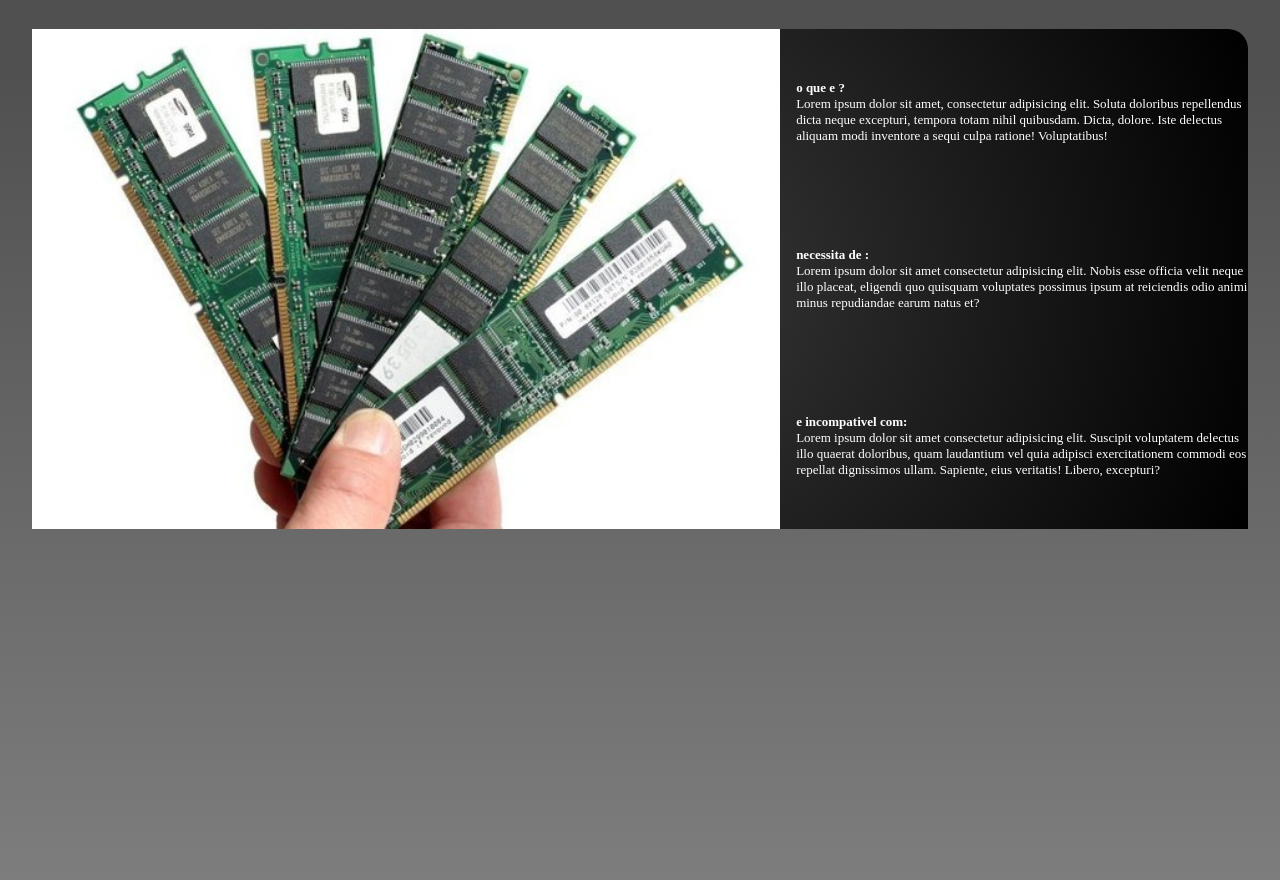
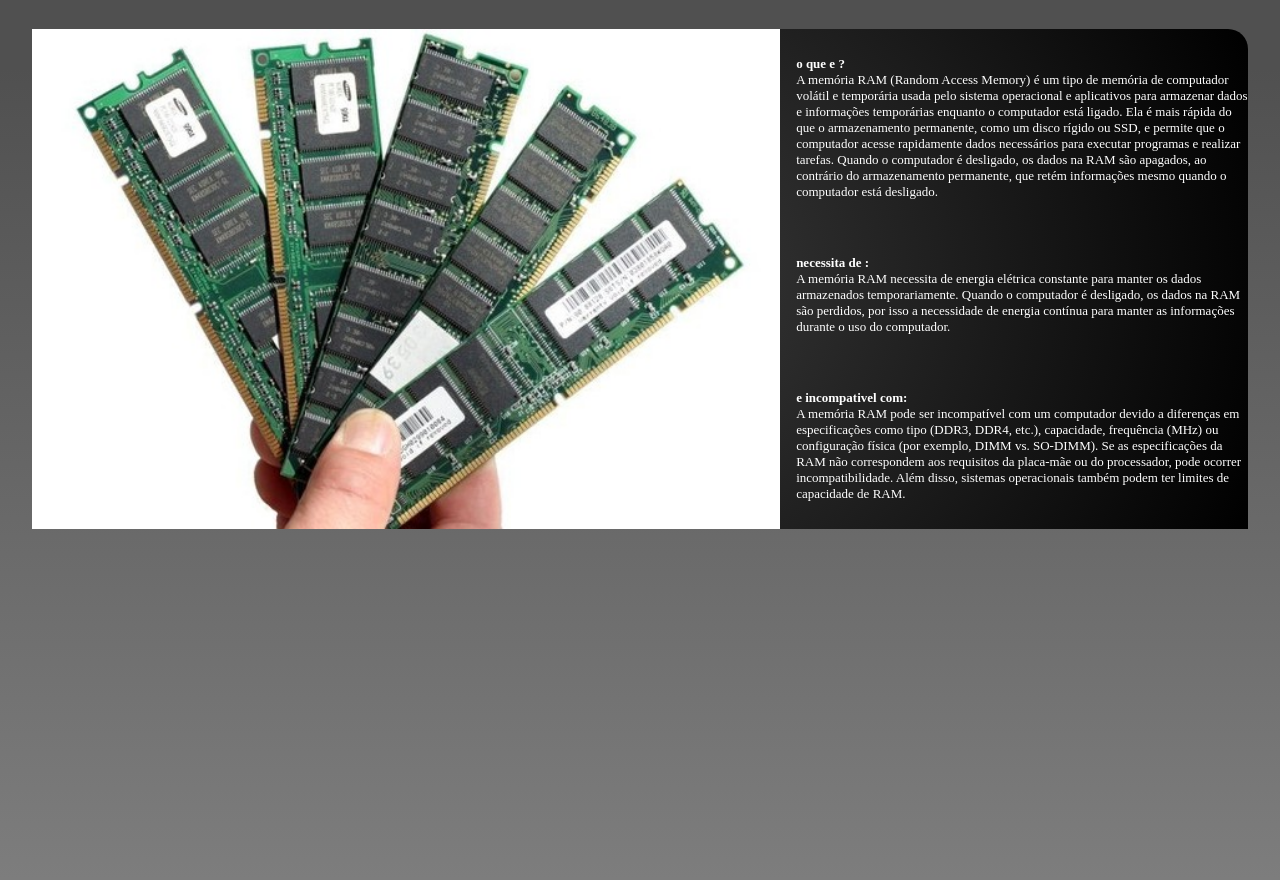
Before and after one commit to vinicius-pascoal/web-front-projeto-semeste, a plain HTML site: page ram.html in a window 1280 px wide. Shown: the part 42-922 px from the top of the page. Drawn offline with Linux system fonts and the light colour scheme.

Commit message:
tela memoria ram

```diff
--- a/ram.html
+++ b/ram.html
@@ -19,15 +19,15 @@
             <div class="descricao">
                 <div>
                     <h4>o que e ?</h4>
-                    <p>Lorem ipsum dolor sit amet, consectetur adipisicing elit. Soluta doloribus repellendus dicta neque excepturi, tempora totam nihil quibusdam. Dicta, dolore. Iste delectus aliquam modi inventore a sequi culpa ratione! Voluptatibus!</p>
+                    <p>A memória RAM (Random Access Memory) é um tipo de memória de computador volátil e temporária usada pelo sistema operacional e aplicativos para armazenar dados e informações temporárias enquanto o computador está ligado. Ela é mais rápida do que o armazenamento permanente, como um disco rígido ou SSD, e permite que o computador acesse rapidamente dados necessários para executar programas e realizar tarefas. Quando o computador é desligado, os dados na RAM são apagados, ao contrário do armazenamento permanente, que retém informações mesmo quando o computador está desligado.</p>
                 </div>
                 <div>
                     <h4>necessita de :</h4>
-                    <p>Lorem ipsum dolor sit amet consectetur adipisicing elit. Nobis esse officia velit neque illo placeat, eligendi quo quisquam voluptates possimus ipsum at reiciendis odio animi minus repudiandae earum natus et?</p>
+                    <p>A memória RAM necessita de energia elétrica constante para manter os dados armazenados temporariamente. Quando o computador é desligado, os dados na RAM são perdidos, por isso a necessidade de energia contínua para manter as informações durante o uso do computador.</p>
                 </div>
                 <div>
                     <h4>e incompativel com:</h4>
-                    <p>Lorem ipsum dolor sit amet consectetur adipisicing elit. Suscipit voluptatem delectus illo quaerat doloribus, quam laudantium vel quia adipisci exercitationem commodi eos repellat dignissimos ullam. Sapiente, eius veritatis! Libero, excepturi?</p>
+                    <p>A memória RAM pode ser incompatível com um computador devido a diferenças em especificações como tipo (DDR3, DDR4, etc.), capacidade, frequência (MHz) ou configuração física (por exemplo, DIMM vs. SO-DIMM). Se as especificações da RAM não correspondem aos requisitos da placa-mãe ou do processador, pode ocorrer incompatibilidade. Além disso, sistemas operacionais também podem ter limites de capacidade de RAM.</p>
                 </div>
             </div>
         </div>
```
